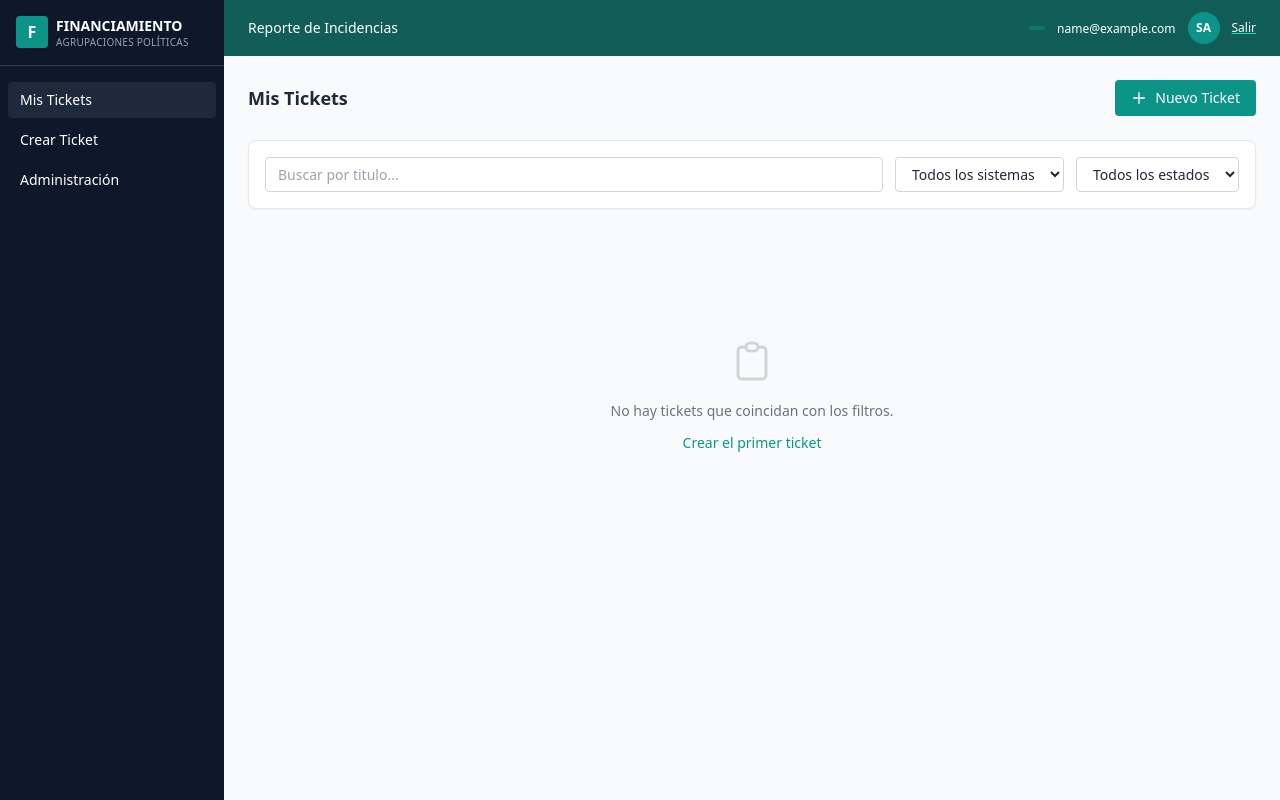
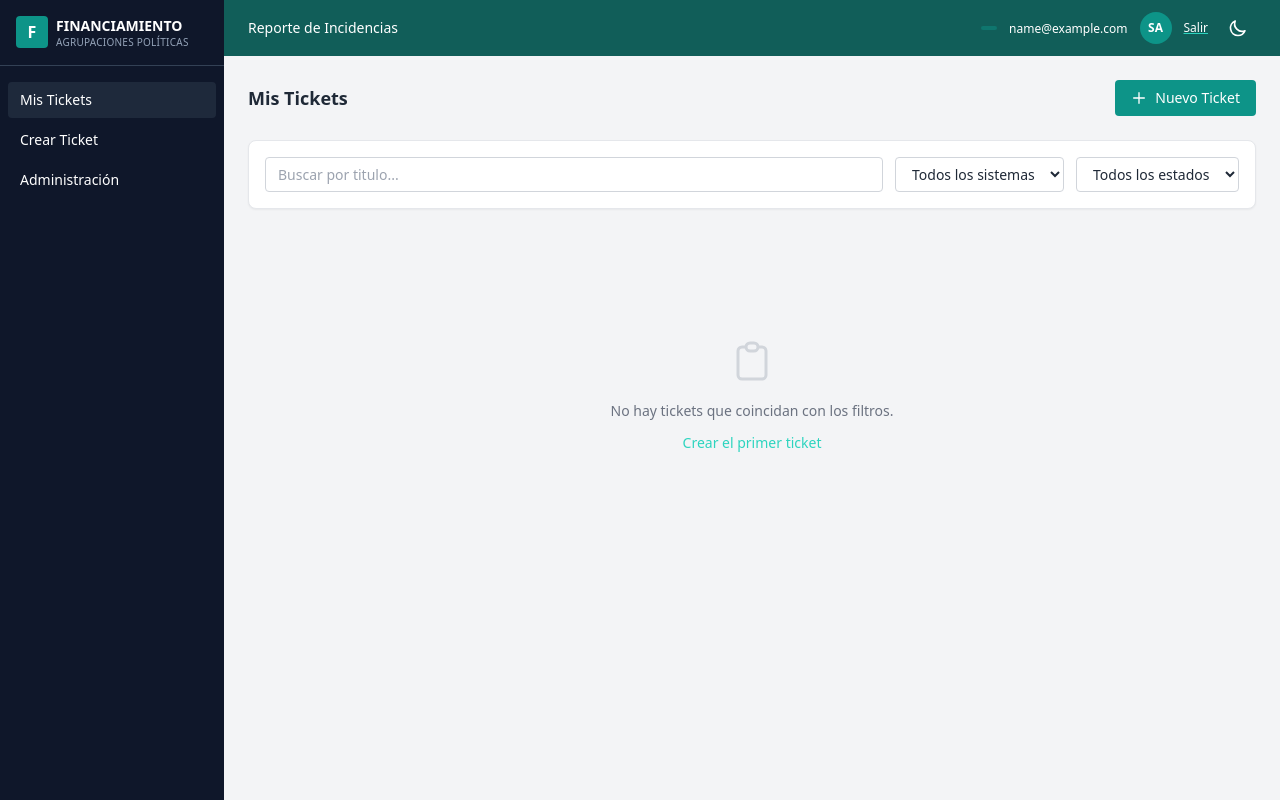
Before and after one commit to patosimple/Incidencias, a Django app: page /tickets/ in a window 1280 px wide. Run offline with Django 5.2, Linux system fonts and the light colour scheme; the visitor is signed in with stand-in values (Sample User, id 1); data that the repository does not hold is empty; some libraries are stand-ins or nearby versions.

Commit message:
modos dark/light - actualizacion de pendientes

```diff
--- a/core/templates/core/base.html
+++ b/core/templates/core/base.html
@@ -8,11 +8,22 @@
     <!-- Simplificación de arranque: Tailwind vía CDN. Para producción, migrar
          al build compilado de django-tailwind (ya está en requirements.txt). -->
     <script src="https://cdn.tailwindcss.com"></script>
+    <script>
+      tailwind.config = { darkMode: 'class' }
+    </script>
     <script src="https://unpkg.com/htmx.org@1.9.10"></script>
 
     {% block extra_head %}{% endblock %}
+
+    <script>
+      (function () {
+        if (localStorage.getItem('theme') === 'dark') {
+          document.documentElement.classList.add('dark');
+        }
+      })();
+    </script>
 </head>
-<body class="h-full bg-gray-50 text-gray-800">
+<body class="h-full bg-gray-100 dark:bg-[#172233] text-gray-800 dark:text-gray-100 transition-colors duration-200">
 <div class="flex h-full">
 
     <!-- Sidebar -->
@@ -63,6 +74,17 @@
                 <a href="{% url 'logout' %}" class="text-xs underline decoration-teal-400 hover:text-teal-200">
                     Salir
                 </a>
+                <button id="theme-toggle" type="button" aria-label="Cambiar tema"
+                        class="p-2 rounded hover:bg-white/10 dark:hover:bg-white/5 transition-colors">
+                    <svg class="w-5 h-5 hidden dark:block" fill="none" stroke="currentColor" viewBox="0 0 24 24">
+                        <path stroke-linecap="round" stroke-linejoin="round" stroke-width="2"
+                              d="M12 3v1m0 16v1m9-9h-1M4 12H3m15.364 6.364l-.707-.707M6.343 6.343l-.707-.707m12.728 0l-.707.707M6.343 17.657l-.707.707M16 12a4 4 0 11-8 0 4 4 0 018 0z"/>
+                    </svg>
+                    <svg class="w-5 h-5 block dark:hidden" fill="none" stroke="currentColor" viewBox="0 0 24 24">
+                        <path stroke-linecap="round" stroke-linejoin="round" stroke-width="2"
+                              d="M20.354 15.354A9 9 0 018.646 3.646 9.003 9.003 0 0012 21a9.003 9.003 0 008.354-5.646z"/>
+                    </svg>
+                </button>
             </div>
             {% endif %}
         </header>
@@ -83,5 +105,11 @@
         </main>
     </div>
 </div>
+<script>
+  document.getElementById('theme-toggle')?.addEventListener('click', function () {
+    const isDark = document.documentElement.classList.toggle('dark');
+    localStorage.setItem('theme', isDark ? 'dark' : 'light');
+  });
+</script>
 </body>
 </html>
--- a/core/templates/core/partials/ticket_table.html
+++ b/core/templates/core/partials/ticket_table.html
@@ -2,9 +2,9 @@
 <div id="tabla-tickets">
 
 {% if tickets %}
-<div class="bg-white rounded-lg border border-gray-200 shadow-sm overflow-hidden">
-    <table class="min-w-full divide-y divide-gray-100 text-sm">
-        <thead class="bg-gray-50 text-xs uppercase text-gray-500 tracking-wide">
+<div class="bg-white dark:bg-slate-800 rounded-lg border border-gray-200 dark:border-slate-700 shadow-sm overflow-hidden">
+    <table class="min-w-full divide-y divide-gray-100 dark:divide-slate-700 text-sm">
+        <thead class="bg-gray-50 dark:bg-slate-800 text-xs uppercase text-gray-500 dark:text-gray-400 tracking-wide">
             <tr>
                 <th class="px-4 py-3 text-left w-16">#</th>
                 <th class="px-4 py-3 text-left">Titulo</th>
@@ -14,34 +14,34 @@
                 <th class="px-4 py-3 text-left">Fecha</th>
             </tr>
         </thead>
-        <tbody class="divide-y divide-gray-100">
+        <tbody class="divide-y divide-gray-100 dark:divide-slate-700">
             {% for ticket in tickets %}
-            <tr class="hover:bg-gray-50 transition-colors">
-                <td class="px-4 py-3 text-gray-400 font-mono">#{{ ticket.pk }}</td>
+            <tr class="hover:bg-gray-50 dark:hover:bg-slate-700/50 transition-colors">
+                <td class="px-4 py-3 text-gray-400 dark:text-gray-500 font-mono">#{{ ticket.pk }}</td>
                 <td class="px-4 py-3">
                     <a href="{% url 'ticket_detail' pk=ticket.pk %}"
-                       class="font-medium text-teal-700 hover:text-teal-900 hover:underline">
+                       class="font-medium text-teal-700 hover:text-teal-900 dark:text-teal-400 dark:hover:text-teal-300 hover:underline">
                         {{ ticket.titulo }}
                     </a>
                 </td>
                 <td class="px-4 py-3">
-                    <span class="inline-block bg-slate-100 text-slate-700 text-xs font-medium px-2 py-0.5 rounded">
+                    <span class="inline-block bg-slate-100 dark:bg-slate-700 text-slate-700 dark:text-slate-200 text-xs font-medium px-2 py-0.5 rounded">
                         {{ ticket.sistema.nombre }}
                     </span>
                 </td>
                 <td class="px-4 py-3">
                     {% if ticket.estado == 'PENDIENTE' %}
-                        <span class="inline-block bg-yellow-100 text-yellow-800 text-xs font-medium px-2 py-0.5 rounded">Pendiente</span>
+                        <span class="inline-block bg-yellow-100 dark:bg-yellow-900/30 text-yellow-800 dark:text-yellow-300 text-xs font-medium px-2 py-0.5 rounded">Pendiente</span>
                     {% elif ticket.estado == 'EN_PROCESO' %}
-                        <span class="inline-block bg-blue-100 text-blue-800 text-xs font-medium px-2 py-0.5 rounded">En proceso</span>
+                        <span class="inline-block bg-blue-100 dark:bg-blue-900/30 text-blue-800 dark:text-blue-300 text-xs font-medium px-2 py-0.5 rounded">En proceso</span>
                     {% elif ticket.estado == 'CERRADO' %}
-                        <span class="inline-block bg-gray-100 text-gray-500 text-xs font-medium px-2 py-0.5 rounded">Cerrado</span>
+                        <span class="inline-block bg-gray-100 dark:bg-slate-700 text-gray-500 dark:text-gray-400 text-xs font-medium px-2 py-0.5 rounded">Cerrado</span>
                     {% elif ticket.estado == 'REABIERTO' %}
-                        <span class="inline-block bg-red-100 text-red-700 text-xs font-medium px-2 py-0.5 rounded">Reabierto</span>
+                        <span class="inline-block bg-red-100 dark:bg-red-900/30 text-red-700 dark:text-red-300 text-xs font-medium px-2 py-0.5 rounded">Reabierto</span>
                     {% endif %}
                 </td>
-                <td class="px-4 py-3 text-gray-600">{{ ticket.solicitante }}</td>
-                <td class="px-4 py-3 text-gray-400">{{ ticket.creado_en|date:"d/m/Y" }}</td>
+                <td class="px-4 py-3 text-gray-600 dark:text-gray-300">{{ ticket.solicitante }}</td>
+                <td class="px-4 py-3 text-gray-400 dark:text-gray-500">{{ ticket.creado_en|date:"d/m/Y" }}</td>
             </tr>
             {% endfor %}
         </tbody>
@@ -53,17 +53,17 @@
     {% if page_obj.has_previous %}
     <a href="?{% if request.GET.q %}q={{ request.GET.q }}&{% endif %}{% if request.GET.sistema %}sistema={{ request.GET.sistema }}&{% endif %}{% if request.GET.estado %}estado={{ request.GET.estado }}&{% endif %}page={{ page_obj.previous_page_number }}"
        hx-get="{% url 'ticket_list' %}" hx-target="#tabla-tickets" hx-push-url="true"
-       class="px-3 py-1.5 rounded border border-gray-300 hover:bg-gray-50 text-gray-600">
+       class="px-3 py-1.5 rounded border border-gray-300 dark:border-slate-600 hover:bg-gray-50 dark:hover:bg-slate-700 text-gray-600 dark:text-gray-300">
         &larr; Anterior
     </a>
     {% endif %}
-    <span class="px-3 py-1.5 text-gray-500">
+    <span class="px-3 py-1.5 text-gray-500 dark:text-gray-400">
         Pagina {{ page_obj.number }} de {{ page_obj.paginator.num_pages }}
     </span>
     {% if page_obj.has_next %}
     <a href="?{% if request.GET.q %}q={{ request.GET.q }}&{% endif %}{% if request.GET.sistema %}sistema={{ request.GET.sistema }}&{% endif %}{% if request.GET.estado %}estado={{ request.GET.estado }}&{% endif %}page={{ page_obj.next_page_number }}"
        hx-get="{% url 'ticket_list' %}" hx-target="#tabla-tickets" hx-push-url="true"
-       class="px-3 py-1.5 rounded border border-gray-300 hover:bg-gray-50 text-gray-600">
+       class="px-3 py-1.5 rounded border border-gray-300 dark:border-slate-600 hover:bg-gray-50 dark:hover:bg-slate-700 text-gray-600 dark:text-gray-300">
         Siguiente &rarr;
     </a>
     {% endif %}
@@ -71,13 +71,13 @@
 {% endif %}
 
 {% else %}
-<div class="flex flex-col items-center justify-center py-20 text-gray-400">
-    <svg class="w-12 h-12 mb-4 text-gray-300" fill="none" stroke="currentColor" viewBox="0 0 24 24">
+<div class="flex flex-col items-center justify-center py-20 text-gray-400 dark:text-gray-500">
+    <svg class="w-12 h-12 mb-4 text-gray-300 dark:text-gray-600" fill="none" stroke="currentColor" viewBox="0 0 24 24">
         <path stroke-linecap="round" stroke-linejoin="round" stroke-width="1.5"
               d="M9 5H7a2 2 0 00-2 2v12a2 2 0 002 2h10a2 2 0 002-2V7a2 2 0 00-2-2h-2M9 5a2 2 0 002 2h2a2 2 0 002-2M9 5a2 2 0 012-2h2a2 2 0 012 2"/>
     </svg>
-    <p class="text-sm font-medium text-gray-500">No hay tickets que coincidan con los filtros.</p>
-    <a href="{% url 'ticket_create' %}" class="mt-3 text-sm text-teal-600 hover:underline">
+    <p class="text-sm font-medium text-gray-500 dark:text-gray-400">No hay tickets que coincidan con los filtros.</p>
+    <a href="{% url 'ticket_create' %}" class="mt-3 text-sm text-teal-400 hover:underline">
         Crear el primer ticket
     </a>
 </div>
--- a/core/templates/core/ticket_list.html
+++ b/core/templates/core/ticket_list.html
@@ -3,7 +3,7 @@
 
 {% block content %}
 <div class="flex items-center justify-between mb-6">
-    <h1 class="text-lg font-semibold text-gray-800">Mis Tickets</h1>
+    <h1 class="text-lg font-semibold text-gray-800 dark:text-gray-100">Mis Tickets</h1>
     <a href="{% url 'ticket_create' %}"
        class="inline-flex items-center gap-2 bg-teal-600 hover:bg-teal-700 text-white text-sm font-medium px-4 py-2 rounded transition-colors">
         <svg class="w-4 h-4" fill="none" stroke="currentColor" viewBox="0 0 24 24">
@@ -19,14 +19,14 @@
       hx-target="#tabla-tickets"
       hx-trigger="change from:select, keyup changed delay:400ms from:input[name=q]"
       hx-push-url="true"
-      class="flex flex-wrap gap-3 mb-6 p-4 bg-white rounded-lg border border-gray-200 shadow-sm">
+      class="flex flex-wrap gap-3 mb-6 p-4 bg-white dark:bg-slate-800 rounded-lg border border-gray-200 dark:border-slate-700 shadow-sm">
 
     <input type="text" name="q" value="{{ request.GET.q }}"
            placeholder="Buscar por titulo..."
-           class="flex-1 min-w-[180px] text-sm border border-gray-300 rounded px-3 py-1.5 focus:outline-none focus:ring-1 focus:ring-teal-500">
+           class="flex-1 min-w-[180px] text-sm bg-white dark:bg-slate-700 text-gray-800 dark:text-gray-100 border border-gray-300 dark:border-slate-600 rounded px-3 py-1.5 focus:outline-none focus:ring-1 focus:ring-teal-500">
 
     <select name="sistema"
-            class="text-sm border border-gray-300 rounded px-3 py-1.5 bg-white focus:outline-none focus:ring-1 focus:ring-teal-500">
+            class="text-sm bg-white dark:bg-slate-700 text-gray-800 dark:text-gray-100 border border-gray-300 dark:border-slate-600 rounded px-3 py-1.5 focus:outline-none focus:ring-1 focus:ring-teal-500">
         <option value="">Todos los sistemas</option>
         {% for s in sistemas_disponibles %}
         <option value="{{ s.pk }}" {% if request.GET.sistema == s.pk|stringformat:"s" %}selected{% endif %}>
@@ -36,7 +36,7 @@
     </select>
 
     <select name="estado"
-            class="text-sm border border-gray-300 rounded px-3 py-1.5 bg-white focus:outline-none focus:ring-1 focus:ring-teal-500">
+            class="text-sm bg-white dark:bg-slate-700 text-gray-800 dark:text-gray-100 border border-gray-300 dark:border-slate-600 rounded px-3 py-1.5 focus:outline-none focus:ring-1 focus:ring-teal-500">
         <option value="">Todos los estados</option>
         {% for valor, etiqueta in estados_disponibles %}
         <option value="{{ valor }}" {% if request.GET.estado == valor %}selected{% endif %}>
@@ -49,7 +49,7 @@
 
     {% if request.GET.q or request.GET.sistema or request.GET.estado %}
     <a href="{% url 'ticket_list' %}"
-       class="text-sm text-gray-500 hover:text-gray-700 self-center underline">
+       class="text-sm text-gray-500 dark:text-gray-400 hover:text-gray-700 dark:hover:text-gray-200 self-center underline">
         Limpiar
     </a>
     {% endif %}
```
Also changed, not shown: AGENTS.md (+10 -6 lines).
